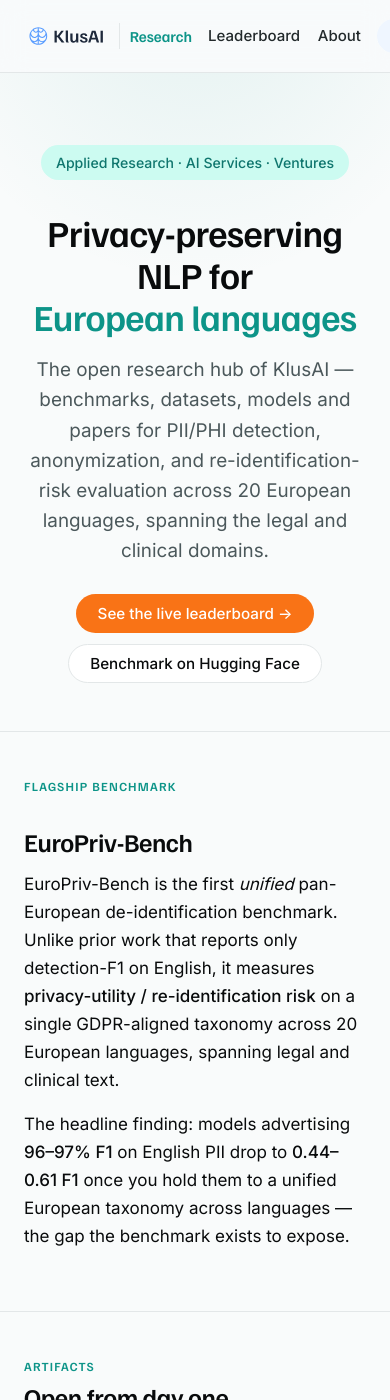
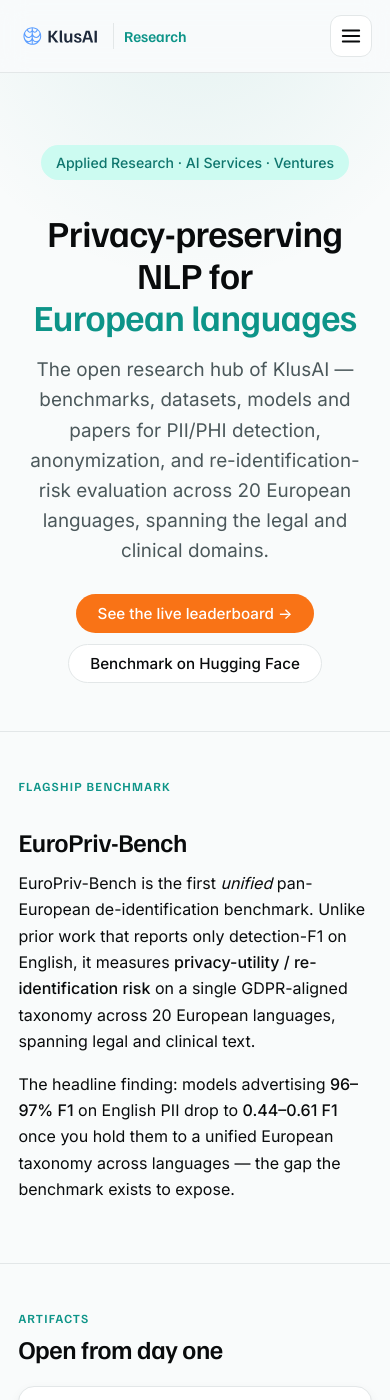
Before and after one commit to klusai/klusai-pages-research, a Jekyll site: the page built from index.md, in a window 390 px wide and 1400 px high. Built offline with Jekyll 4.4.1, drawn with Linux system fonts in a browser that asks for light colours.

Commit message:
Add responsive hamburger nav for mobile
Top nav overflowed on phones. Add a hamburger toggle: nav links + CTA collapse
into a dropdown panel under the header at <=760px (display:contents keeps the
desktop 3-zone layout unchanged). Includes ESC-to-close, click-to-close, icon
swap, and tighter mobile spacing.

Co-Authored-By: Claude Opus 4.8 <noreply@anthropic.com>

```diff
--- a/_layouts/default.html
+++ b/_layouts/default.html
@@ -16,14 +16,20 @@
         <img class="logo-dark"  src="{{ '/assets/brand/logo-horizontal-white.svg' | relative_url }}" alt="KlusAI">
         <span class="brand-sub">Research</span>
       </a>
+      <button class="nav-toggle" type="button" aria-label="Open menu" aria-controls="nav-menu" aria-expanded="false">
+        <svg class="i-bars" width="22" height="22" viewBox="0 0 24 24" fill="none" stroke="currentColor" stroke-width="2" stroke-linecap="round"><path d="M3 6h18M3 12h18M3 18h18"/></svg>
+        <svg class="i-close" width="22" height="22" viewBox="0 0 24 24" fill="none" stroke="currentColor" stroke-width="2" stroke-linecap="round"><path d="M6 6l12 12M18 6L6 18"/></svg>
+      </button>
+      <div class="nav-menu" id="nav-menu">
         <nav class="site-nav">
           <a href="{{ '/leaderboard/' | relative_url }}">Leaderboard</a>
           <a href="{{ '/about/' | relative_url }}">About</a>
-        <a class="hide-sm" href="https://huggingface.co/klusai">Hugging&nbsp;Face</a>
-        <a class="hide-sm" href="https://github.com/klusai">GitHub</a>
+          <a href="https://huggingface.co/klusai">Hugging&nbsp;Face</a>
+          <a href="https://github.com/klusai">GitHub</a>
         </nav>
         <div class="nav-right">
           <a class="btn nav-cta" href="https://klusai.com">klusai.com&nbsp;↗</a>
+        </div>
       </div>
     </div>
   </header>
--- a/assets/css/brand.css
+++ b/assets/css/brand.css
@@ -149,9 +149,22 @@ hr { border: none; border-top: 1px solid var(--border); margin: 2.5rem 0; }
   border-bottom: 1px solid var(--border);
 }
 .nav-row {
+  position: relative;
   display: flex; align-items: center; gap: 1rem; height: 72px;
 }
 .brand-lockup { flex: 0 0 auto; display: inline-flex; align-items: center; gap: 0.1rem; }
+/* wrapper is transparent on desktop so its children act as direct flex items */
+.nav-menu { display: contents; }
+.nav-toggle {
+  display: none; margin-left: auto; flex: 0 0 auto;
+  width: 42px; height: 42px; padding: 0; cursor: pointer;
+  align-items: center; justify-content: center;
+  background: var(--surface); color: var(--text);
+  border: 1px solid var(--border); border-radius: 11px;
+}
+.nav-toggle .i-close { display: none; }
+.nav-row.open .nav-toggle .i-bars { display: none; }
+.nav-row.open .nav-toggle .i-close { display: block; }
 .brand-lockup:hover { text-decoration: none; }
 .brand-lockup img { height: 26px; width: auto; }
 /* qualified with img to beat `.brand-lockup img` specificity */
@@ -178,9 +191,34 @@ hr { border: none; border-top: 1px solid var(--border); margin: 2.5rem 0; }
   color: var(--nav-cta-text); border-color: transparent;
 }
 .nav-cta.btn:hover { filter: brightness(0.97); }
-@media (max-width: 720px) {
-  .hide-sm { display: none; }
-  .site-nav { gap: 1.1rem; justify-content: flex-end; }
+
+@media (max-width: 760px) {
+  .nav-toggle { display: inline-flex; }
+  .nav-menu {
+    display: none; position: absolute; top: calc(100% + 1px); left: 0; right: 0;
+    flex-direction: column; align-items: stretch; gap: 0;
+    background: var(--surface); border-bottom: 1px solid var(--border);
+    box-shadow: var(--shadow); padding: 0.4rem 0;
+  }
+  .nav-row.open .nav-menu { display: flex; }
+  .nav-menu .site-nav {
+    flex: initial; flex-direction: column; align-items: stretch;
+    justify-content: flex-start; gap: 0;
+  }
+  .nav-menu .site-nav a {
+    padding: 0.85rem 1.5rem; font-size: 1rem;
+    border-top: 1px solid var(--border);
+  }
+  .nav-menu .site-nav a:first-child { border-top: none; }
+  .nav-menu .nav-right { padding: 0.9rem 1.5rem 0.6rem; }
+  .nav-menu .nav-cta.btn { width: 100%; justify-content: center; }
+
+  .wrap { padding: 0 1.15rem; }
+  .hero { padding: 2.75rem 0 2rem; }
+  .hero .lead { font-size: 1.08rem; }
+  .section { padding: 2rem 0; }
+  body { font-size: 16px; }
+  .card { padding: 1.15rem 1.2rem; }
 }
 
 /* ---- Buttons (pill) ---- */
```
Also changed, not shown: other parts of _layouts/default.html (+16 -0 lines). Lines whose indentation alone changed are shown as unchanged.
